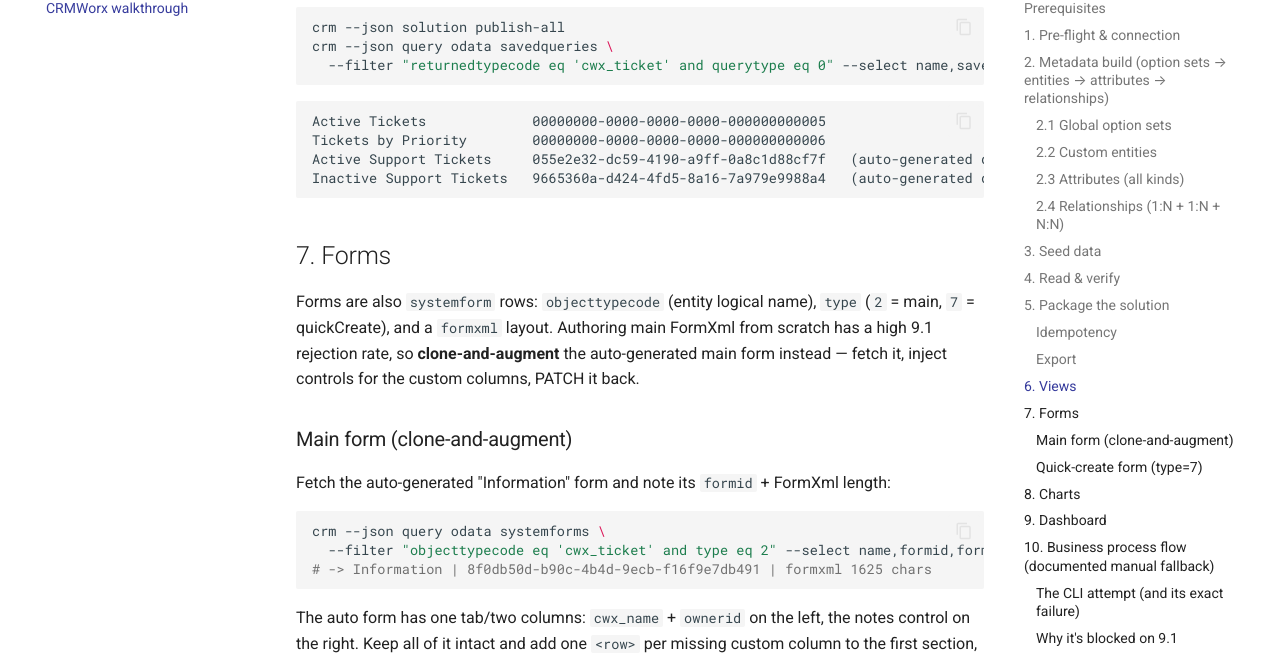
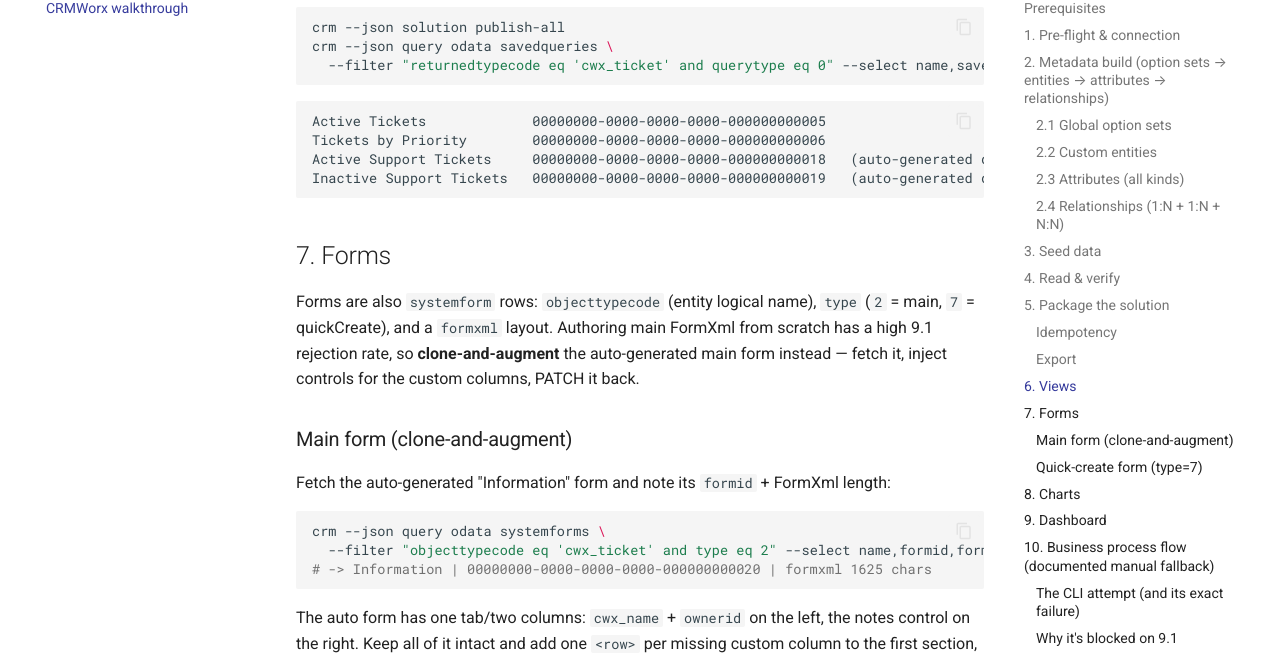
Before and after one commit to Gharib89/crm, an MkDocs documentation site: the page built from docs/guides/crmworx-walkthrough.md, in a window 1280 px wide and 900 px high, scrolled down 12056 px. Shown: the part 148-805 px from the top of the window. Built offline with MkDocs 1.6.1 and Material for MkDocs 9.7.7, drawn with Linux system fonts in a browser that asks for light colours; comment, search, counter and statistics services are not loaded; some of the changed text lies outside the part shown.

Commit message:
docs: genericize remaining org-generated GUIDs flagged in review (#259)
Copilot flagged two real auto-generated default-view ids my first pass
missed (the fingerprint grep only matched the -00155d467b90 node). Swept
the file for every GUID shape and genericized the four that are org-local
component ids: the two default-view ids, the cwx_ticket Information formid,
and the default app-icon webresource id (-00155ded156f node) -> synthetic
...18-...21.

Kept the well-known D365 control classids ({4273EDBD..} String,
{3EF39988..} Picklist, {270BD3DB..} Lookup, {E7A81278..} dashboard chart):
those are cross-org platform constants the FormXml guidance requires
verbatim, not org identifiers.

Co-Authored-By: Claude Opus 4.8 (1M context) <noreply@anthropic.com>

````diff
--- a/docs/guides/crmworx-walkthrough.md
+++ b/docs/guides/crmworx-walkthrough.md
@@ -649,8 +649,8 @@ crm --json query odata savedqueries \
 ```text
 Active Tickets             00000000-0000-0000-0000-000000000005
 Tickets by Priority        00000000-0000-0000-0000-000000000006
-Active Support Tickets     055e2e32-dc59-4190-a9ff-0a8c1d88cf7f   (auto-generated default)
-Inactive Support Tickets   9665360a-d424-4fd5-8a16-7a979e9988a4   (auto-generated default)
+Active Support Tickets     00000000-0000-0000-0000-000000000018   (auto-generated default)
+Inactive Support Tickets   00000000-0000-0000-0000-000000000019   (auto-generated default)
 ```
 
 ## 7. Forms
@@ -667,7 +667,7 @@ Fetch the auto-generated "Information" form and note its `formid` + FormXml leng
 ```bash
 crm --json query odata systemforms \
   --filter "objecttypecode eq 'cwx_ticket' and type eq 2" --select name,formid,formxml
-# -> Information | 8f0db50d-b90c-4b4d-9ecb-f16f9e7db491 | formxml 1625 chars
+# -> Information | 00000000-0000-0000-0000-000000000020 | formxml 1625 chars
 ```
 
 The auto form has one tab/two columns: `cwx_name` + `ownerid` on the left, the notes
@@ -879,7 +879,7 @@ discovered live and each matters.
 ### App module
 
 `appmodules` requires a non-null `webresourceid` (the tile icon). The platform ships a
-default icon (`953b9fac-1e5e-e611-80d6-00155ded156f`,
+default icon (`00000000-0000-0000-0000-000000000021`,
 `msdyn_/Images/AppModule_Default_Icon.png`); CRMWorx instead uses its own `cwx_` SVG web
 resource so the app is self-contained:
 
````
